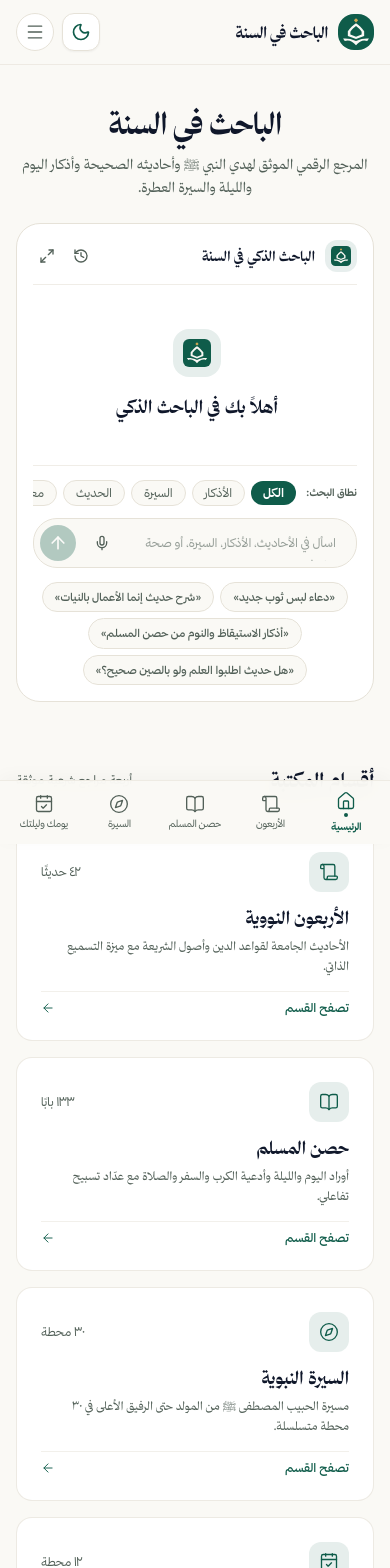
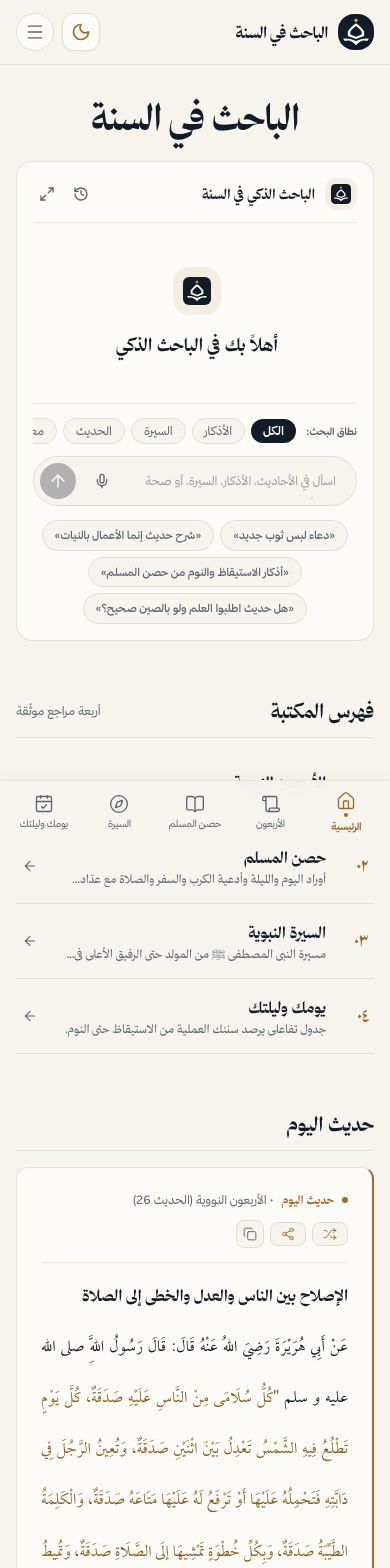
Before and after one commit to a0hv/Sunnah, a Next.js app: page / in a window 390 px wide. Shown: the top 1568 px of the page. Built offline with nearby package versions, Linux system fonts and the light colour scheme.

Commit message:
feat(ui): apply manuscript and lapis palette and editorial table of contents

```diff
--- a/src/app/globals.css
+++ b/src/app/globals.css
@@ -149,23 +149,23 @@
   --font-hadith: 'Lotus Naskh', var(--font-amiri), 'Amiri', serif;
   --font-quran: 'UthmanicHafs', serif;
 
-  --bg-paper: #FAF9F5;
-  --bg-surface: #FFFFFF;
-  --text-charcoal: #1A1F1C;
-  --text-muted: #526058;
-  --color-emerald: #0F5C4A;
-  --color-gold: #A67C2E;
-  --border-subtle: #E6E2D8;
+  --bg-paper: #F7F4EE;
+  --bg-surface: #FDFBF7;
+  --text-charcoal: #121B28;
+  --text-muted: #5B6470;
+  --color-emerald: #9E6B2B;
+  --color-gold: #9E6B2B;
+  --border-subtle: #E3DDD1;
 }
 
 .dark {
-  --bg-paper: #0E1412;
-  --bg-surface: #151E1B;
-  --text-charcoal: #EAECE9;
-  --text-muted: #94A39D;
-  --color-emerald: #34A88B;
-  --color-gold: #D4AF63;
-  --border-subtle: #23302B;
+  --bg-paper: #0F141B;
+  --bg-surface: #161D27;
+  --text-charcoal: #EAE6DF;
+  --text-muted: #9AA3B0;
+  --color-emerald: #D4A359;
+  --color-gold: #D4A359;
+  --border-subtle: #242E3C;
 }
 
 @layer base {
@@ -233,18 +233,18 @@
 }
 
 ::-webkit-scrollbar-thumb {
-  background: rgba(82, 96, 88, 0.25);
+  background: rgba(91, 100, 112, 0.25);
   border-radius: 4px;
 }
 
 ::-webkit-scrollbar-thumb:hover {
-  background: rgba(82, 96, 88, 0.45);
+  background: rgba(91, 100, 112, 0.45);
 }
 
 .dark ::-webkit-scrollbar-thumb {
-  background: rgba(148, 163, 157, 0.25);
+  background: rgba(154, 163, 176, 0.25);
 }
 
 .dark ::-webkit-scrollbar-thumb:hover {
-  background: rgba(148, 163, 157, 0.45);
+  background: rgba(154, 163, 176, 0.45);
 }
--- a/src/app/page.tsx
+++ b/src/app/page.tsx
@@ -1,13 +1,7 @@
 import React from 'react';
 import Link from 'next/link';
 import type { Metadata } from 'next';
-import {
-  Scroll,
-  BookOpen,
-  Compass,
-  CalendarCheck,
-  ArrowLeft,
-} from 'lucide-react';
+import { ArrowLeft } from 'lucide-react';
 import { HadithOfTheDay } from '@/components/HadithOfTheDay';
 import { SunnahAssistant } from '@/components/SunnahAssistant';
 
@@ -17,109 +11,100 @@ export const metadata: Metadata = {
     'الباحث في السنة — المرجع الرقمي الموثق لهدي وكلام سيد المرسلين ﷺ: الأحاديث الصحيحة وشروحها، السيرة النبوية، حصن المسلم، الأربعون النووية، ومتتبع سنن اليوم والليلة.',
 };
 
-const LIBRARY_SECTIONS = [
+const SECTIONS = [
   {
+    num: '٠١',
+    title: 'الأربعون النووية',
+    desc: 'الأحاديث الجامعة لقواعد الدين وأصول الشريعة مع التسميع الذاتي.',
+    count: '٤٢ حديثًا',
     href: '/nawawi40',
-    title: 'الأربعون النووية',
-    desc: 'الأحاديث الجامعة لقواعد الدين وأصول الشريعة مع ميزة التسميع الذاتي.',
-    count: '٤٢ حديثًا',
-    icon: Scroll,
   },
   {
+    num: '٠٢',
+    title: 'حصن المسلم',
+    desc: 'أوراد اليوم والليلة وأدعية الكرب والسفر والصلاة مع عدّاد التسبيح.',
+    count: '١٣٣ بابًا',
     href: '/adhkar',
-    title: 'حصن المسلم',
-    desc: 'أوراد اليوم والليلة وأدعية الكرب والسفر والصلاة مع عدّاد تسبيح تفاعلي.',
-    count: '١٣٣ بابًا',
-    icon: BookOpen,
   },
   {
+    num: '٠٣',
+    title: 'السيرة النبوية',
+    desc: 'مسيرة النبي المصطفى ﷺ من المولد حتى الرفيق الأعلى في محطات متسلسلة.',
+    count: '٣٠ محطة',
     href: '/seerah',
-    title: 'السيرة النبوية',
-    desc: 'مسيرة الحبيب المصطفى ﷺ من المولد حتى الرفيق الأعلى في ٣٠ محطة متسلسلة.',
-    count: '٣٠ محطة',
-    icon: Compass,
   },
   {
+    num: '٠٤',
+    title: 'يومك وليلتك',
+    desc: 'جدول تفاعلي يرصد سننك العملية من الاستيقاظ حتى النوم.',
+    count: '١٢ محطة',
     href: '/daily-tracker',
-    title: 'يومك وليلتك',
-    desc: 'جدول تفاعلي يرصد سننك العملية من الاستيقاظ حتى النوم مع حفظ محلي.',
-    count: '١٢ محطة',
-    icon: CalendarCheck,
   },
 ];
 
 export default function HomePage() {
   return (
-    <div className="max-w-4xl mx-auto px-4 sm:px-6 space-y-16 py-10 md:py-14 text-start">
-      {/* 1. الهيرو + الباحث الذكي (محور الصفحة الرئيسي) */}
-      <section className="text-center space-y-6 sm:space-y-8">
-        <div className="space-y-3">
-          <h1 className="text-3xl sm:text-5xl md:text-6xl font-bold font-display text-slate-900 dark:text-white tracking-tight">
+    <div className="max-w-3xl mx-auto px-4 sm:px-6 space-y-14 py-8 md:py-14 text-start">
+      {/* 1. الباحث في السنة (المحور التحريري الرئيسي) */}
+      <section className="text-center space-y-6">
+        <h1 className="text-4xl sm:text-5xl md:text-6xl font-bold font-display text-charcoal-light dark:text-charcoal-dark tracking-tight">
           الباحث في السنة
         </h1>
-          <p className="text-sm sm:text-base text-muted-light dark:text-muted-dark max-w-xl mx-auto leading-relaxed font-text">
-            المرجع الرقمي الموثق لهدي النبي ﷺ وأحاديثه الصحيحة وأذكار اليوم والليلة والسيرة العطرة.
-          </p>
-        </div>
 
-        {/* واجهة المساعد الذكي التحريرية */}
+        {/* واجهة المساعد الذكي */}
         <SunnahAssistant />
       </section>
 
-      {/* 2. شبكة الأقسام المتماثلة 2×2 */}
-      <section className="space-y-5">
-        <div className="flex items-center justify-between border-b border-subtle-light/60 dark:border-subtle-dark/60 pb-3">
-          <h2 className="text-xl sm:text-2xl font-bold font-display text-slate-900 dark:text-white">
-            أقسام المكتبة
+      {/* 2. فهرس المكتبة المرقّم */}
+      <section className="space-y-4">
+        <div className="flex items-center justify-between pb-3 border-b border-subtle-light/80 dark:border-subtle-dark/80">
+          <h2 className="text-xl sm:text-2xl font-bold font-display text-charcoal-light dark:text-charcoal-dark">
+            فهرس المكتبة
           </h2>
           <span className="text-xs text-muted-light dark:text-muted-dark">
-            أربعة مراجع شرعية موثقة
+            أربعة مراجع موثّقة
           </span>
         </div>
 
-        <div className="grid grid-cols-1 md:grid-cols-2 gap-4">
-          {LIBRARY_SECTIONS.map((sec) => {
-            const Icon = sec.icon;
-            return (
+        <div className="divide-y divide-subtle-light/80 dark:divide-subtle-dark/80 border-b border-subtle-light/80 dark:border-subtle-dark/80">
+          {SECTIONS.map((sec) => (
             <Link
               key={sec.href}
               href={sec.href}
-                className="group p-6 rounded-2xl bg-surface-light dark:bg-surface-dark border border-subtle-light/70 dark:border-subtle-dark/70 hover:border-emerald-brand/50 dark:hover:border-emerald-brand-dark/50 transition-colors duration-200 flex flex-col justify-between space-y-4 shadow-2xs"
+              className="group flex items-center justify-between py-4 sm:py-5 px-1.5 transition-colors hover:bg-black/[0.015] dark:hover:bg-white/[0.015]"
             >
-                <div className="space-y-3">
-                  <div className="flex items-center justify-between">
-                    <div className="w-10 h-10 rounded-xl bg-emerald-brand/10 dark:bg-emerald-brand-dark/15 text-emerald-brand dark:text-emerald-brand-dark flex items-center justify-center">
-                      <Icon className="w-5 h-5" strokeWidth={1.6} />
-                    </div>
-                    <span className="text-xs text-muted-light dark:text-muted-dark font-sans">
-                      {sec.count}
+              <div className="flex items-center gap-3.5 sm:gap-5 min-w-0">
+                <span className="font-display text-base sm:text-lg font-bold text-[#9E6B2B] dark:text-[#D4A359] tabular-nums select-none shrink-0 w-7 sm:w-8">
+                  {sec.num}
                 </span>
-                  </div>
-
-                  <div>
-                    <h3 className="font-display font-bold text-lg text-slate-900 dark:text-white group-hover:text-emerald-brand dark:group-hover:text-emerald-brand-dark transition-colors duration-200">
+                <div className="min-w-0">
+                  <h3 className="font-display font-bold text-base sm:text-lg text-charcoal-light dark:text-charcoal-dark group-hover:text-[#9E6B2B] dark:group-hover:text-[#D4A359] transition-colors truncate">
                     {sec.title}
                   </h3>
-                    <p className="text-xs text-muted-light dark:text-muted-dark leading-relaxed font-text mt-1">
+                  <p className="text-xs sm:text-sm text-muted-light dark:text-muted-dark font-text mt-0.5 line-clamp-1">
                     {sec.desc}
                   </p>
                 </div>
               </div>
 
-                <div className="pt-2 border-t border-subtle-light/50 dark:border-subtle-dark/50 flex items-center justify-between text-xs font-medium text-emerald-brand dark:text-emerald-brand-dark">
-                  <span>تصفح القسم</span>
-                  <ArrowLeft className="w-3.5 h-3.5 group-hover:-translate-x-1 transition-transform" strokeWidth={1.6} />
+              <div className="flex items-center gap-3 shrink-0 ms-4">
+                <span className="text-xs text-muted-light dark:text-muted-dark font-sans hidden sm:inline">
+                  {sec.count}
+                </span>
+                <ArrowLeft
+                  className="w-4 h-4 text-muted-light group-hover:text-[#9E6B2B] dark:group-hover:text-[#D4A359] group-hover:-translate-x-1 transition-all"
+                  strokeWidth={1.6}
+                />
               </div>
             </Link>
-            );
-          })}
+          ))}
         </div>
       </section>
 
-      {/* 3. بطاقة حديث اليوم */}
-      <section className="space-y-5">
-        <div className="border-b border-subtle-light/60 dark:border-subtle-dark/60 pb-3">
-          <h2 className="text-xl sm:text-2xl font-bold font-display text-slate-900 dark:text-white">
+      {/* 3. قراءة حديث اليوم */}
+      <section className="space-y-4">
+        <div className="flex items-center justify-between pb-3 border-b border-subtle-light/80 dark:border-subtle-dark/80">
+          <h2 className="text-xl sm:text-2xl font-bold font-display text-charcoal-light dark:text-charcoal-dark">
             حديث اليوم
           </h2>
         </div>
--- a/src/components/BrandLogo.tsx
+++ b/src/components/BrandLogo.tsx
@@ -16,15 +16,15 @@ export function BrandLogoIcon({ className = 'w-9 h-9' }: { className?: string })
       className={`shrink-0 ${className}`}
       aria-hidden="true"
     >
-      {/* Rounded emerald container */}
-      <rect width="64" height="64" rx="14" fill="#0F5C4A" />
+      {/* Rounded inky navy container */}
+      <rect width="64" height="64" rx="14" fill="#121B28" />
 
-      {/* Golden focal diamond above the arch apex */}
-      <polygon points="32,7.5 35.8,11.3 32,15.1 28.2,11.3" fill="#D4A853" />
+      {/* Copper focal diamond above the arch apex */}
+      <polygon points="32,7.5 35.8,11.3 32,15.1 28.2,11.3" fill="#D4A359" />
 
-      {/* Pointed Islamic Mihrab Arch (Unified Solid Ring) */}
+      {/* Pointed Islamic Mihrab Arch (Unified Solid Ring) in Ivory */}
       <path
-        fill="#FAF8F4"
+        fill="#F7F4EE"
         fillRule="evenodd"
         d="M 32,16.5
            C 27.2,19.2 22,24.8 17.5,30.5
@@ -42,9 +42,9 @@ export function BrandLogoIcon({ className = 'w-9 h-9' }: { className?: string })
            C 24.5,27.8 28.5,23.8 32,21.5 Z"
       />
 
-      {/* Open Book Base */}
+      {/* Open Book Base in Ivory */}
       <path
-        fill="#FAF8F4"
+        fill="#F7F4EE"
         d="M 32,48
            C 24,44 16,43 9,43.5
            L 12,48
--- a/src/components/HadithOfTheDay.tsx
+++ b/src/components/HadithOfTheDay.tsx
@@ -82,12 +82,12 @@ export function HadithOfTheDay() {
   if (!currentHadith) return null;
 
   return (
-    <div className="rounded-2xl bg-surface-light dark:bg-surface-dark border border-subtle-light/70 dark:border-subtle-dark/70 border-s-2 border-s-emerald-brand dark:border-s-emerald-brand-dark p-6 sm:p-8 space-y-5 text-start shadow-2xs">
+    <div className="rounded-xl bg-surface-light dark:bg-surface-dark border border-subtle-light/80 dark:border-subtle-dark/80 border-s-2 border-s-[#9E6B2B] dark:border-s-[#D4A359] p-6 sm:p-7 space-y-5 text-start shadow-none">
       {/* الرأس التحريري والأزرار */}
-      <div className="flex flex-wrap items-center justify-between gap-3 border-b border-subtle-light/50 dark:border-subtle-dark/50 pb-3.5">
+      <div className="flex flex-wrap items-center justify-between gap-3 border-b border-subtle-light/60 dark:border-subtle-dark/60 pb-3.5">
         <div className="flex items-center gap-2">
-          <span className="w-1.5 h-1.5 rounded-full bg-emerald-brand dark:bg-emerald-brand-dark shrink-0" />
-          <span className="text-xs font-semibold text-emerald-brand dark:text-emerald-brand-dark font-display">
+          <span className="w-1.5 h-1.5 rounded-full bg-[#9E6B2B] dark:bg-[#D4A359] shrink-0" />
+          <span className="text-xs font-semibold text-[#9E6B2B] dark:text-[#D4A359] font-display">
             حديث اليوم
           </span>
           <span className="text-xs text-muted-light dark:text-muted-dark">
@@ -101,9 +101,9 @@ export function HadithOfTheDay() {
             type="button"
             onClick={handleShuffle}
             title="حديث آخر عشوائيًا"
-            className="inline-flex items-center gap-1.5 px-2.5 py-1 rounded-lg border border-subtle-light dark:border-subtle-dark bg-paper-light dark:bg-paper-dark text-xs text-muted-light dark:text-muted-dark hover:text-charcoal-light dark:hover:text-charcoal-dark hover:border-emerald-brand/40 transition-colors duration-200"
+            className="inline-flex items-center gap-1.5 px-2.5 py-1 rounded-lg border border-subtle-light dark:border-subtle-dark bg-paper-light dark:bg-paper-dark text-xs text-muted-light dark:text-muted-dark hover:text-charcoal-light dark:hover:text-charcoal-dark hover:border-[#9E6B2B]/40 transition-colors duration-200"
           >
-            <Shuffle className="w-3.5 h-3.5 text-emerald-brand" strokeWidth={1.6} />
+            <Shuffle className="w-3.5 h-3.5 text-[#9E6B2B] dark:text-[#D4A359]" strokeWidth={1.6} />
             <span className="hidden sm:inline">حديث آخر</span>
           </button>
 
@@ -111,9 +111,9 @@ export function HadithOfTheDay() {
             type="button"
             onClick={handleOpenShare}
             title="مشاركة الحديث كبطاقة"
-            className="inline-flex items-center gap-1.5 px-2.5 py-1 rounded-lg border border-subtle-light dark:border-subtle-dark bg-paper-light dark:bg-paper-dark text-xs text-muted-light dark:text-muted-dark hover:text-charcoal-light dark:hover:text-charcoal-dark hover:border-emerald-brand/40 transition-colors duration-200"
+            className="inline-flex items-center gap-1.5 px-2.5 py-1 rounded-lg border border-subtle-light dark:border-subtle-dark bg-paper-light dark:bg-paper-dark text-xs text-muted-light dark:text-muted-dark hover:text-charcoal-light dark:hover:text-charcoal-dark hover:border-[#9E6B2B]/40 transition-colors duration-200"
           >
-            <Share2 className="w-3.5 h-3.5 text-emerald-brand" strokeWidth={1.6} />
+            <Share2 className="w-3.5 h-3.5 text-[#9E6B2B] dark:text-[#D4A359]" strokeWidth={1.6} />
             <span className="hidden sm:inline">بطاقة مشاركة</span>
           </button>
 
@@ -121,7 +121,7 @@ export function HadithOfTheDay() {
             type="button"
             onClick={handleCopy}
             title="نسخ نص الحديث"
-            className="p-1.5 rounded-lg border border-subtle-light dark:border-subtle-dark bg-paper-light dark:bg-paper-dark text-xs text-muted-light dark:text-muted-dark hover:text-charcoal-light dark:hover:text-charcoal-dark hover:border-emerald-brand/40 transition-colors duration-200"
+            className="p-1.5 rounded-lg border border-subtle-light dark:border-subtle-dark bg-paper-light dark:bg-paper-dark text-xs text-muted-light dark:text-muted-dark hover:text-charcoal-light dark:hover:text-charcoal-dark hover:border-[#9E6B2B]/40 transition-colors duration-200"
           >
             {copied ? (
               <Check className="w-3.5 h-3.5 text-emerald-600 dark:text-emerald-400" strokeWidth={1.6} />
@@ -134,7 +134,7 @@ export function HadithOfTheDay() {
 
       {/* عنوان الحديث ومتنه بخط لوتس التحريري */}
       <div className="space-y-3">
-        <h3 className="font-display font-semibold text-base sm:text-lg text-slate-900 dark:text-white">
+        <h3 className="font-display font-semibold text-base sm:text-lg text-charcoal-light dark:text-charcoal-dark">
           {currentHadith.title}
         </h3>
         <div className="py-1">
--- a/src/components/SunnahAssistant.tsx
+++ b/src/components/SunnahAssistant.tsx
@@ -623,8 +623,8 @@ export function SunnahAssistant({ compact = false, onClose }: SunnahAssistantPro
   const containerClasses = isFullscreen
     ? 'fixed inset-0 z-50 bg-paper-light dark:bg-paper-dark p-4 sm:p-6 md:p-8 flex flex-col justify-between w-full h-screen overflow-hidden'
     : compact
-    ? 'relative h-full max-h-[85vh] p-4 sm:p-5 rounded-3xl border border-subtle-light dark:border-subtle-dark bg-surface-light dark:bg-surface-dark shadow-xs flex flex-col justify-between overflow-hidden transition-all text-start w-full max-w-full'
-    : 'relative p-4 sm:p-8 max-w-3xl mx-auto rounded-3xl border border-subtle-light dark:border-subtle-dark bg-surface-light dark:bg-surface-dark shadow-xs flex flex-col justify-between overflow-hidden transition-all text-start w-full max-w-full';
+    ? 'relative h-full max-h-[85vh] p-4 sm:p-5 rounded-2xl border border-subtle-light/80 dark:border-subtle-dark/80 bg-surface-light dark:bg-surface-dark shadow-none flex flex-col justify-between overflow-hidden transition-all text-start w-full max-w-full'
+    : 'relative p-4 sm:p-6 max-w-3xl mx-auto rounded-2xl border border-subtle-light/80 dark:border-subtle-dark/80 bg-surface-light dark:bg-surface-dark shadow-none flex flex-col justify-between overflow-hidden transition-all text-start w-full max-w-full';
 
   return (
     <div className={containerClasses}>
@@ -720,7 +720,7 @@ export function SunnahAssistant({ compact = false, onClose }: SunnahAssistantPro
             <BrandLogoIcon className="w-5 h-5" />
           </div>
           <div>
-            <h3 className="font-display font-bold text-sm sm:text-base text-slate-900 dark:text-white">
+            <h3 className="font-display font-bold text-sm sm:text-base text-charcoal-light dark:text-charcoal-dark">
               الباحث الذكي في السنة
             </h3>
           </div>
@@ -794,7 +794,7 @@ export function SunnahAssistant({ compact = false, onClose }: SunnahAssistantPro
             </div>
 
             <div className="max-w-md mx-auto px-3">
-              <h4 className="font-display font-bold text-lg sm:text-xl text-slate-900 dark:text-white">
+              <h4 className="font-display font-bold text-lg sm:text-xl text-charcoal-light dark:text-charcoal-dark">
                 أهلاً بك في الباحث الذكي
               </h4>
             </div>
@@ -808,7 +808,7 @@ export function SunnahAssistant({ compact = false, onClose }: SunnahAssistantPro
                   {isUser ? (
                     // فقاعة رسالة المستخدم (Soft Bubble)
                     <div className="flex justify-end">
-                      <div className="bg-emerald-brand text-white dark:bg-emerald-brand-dark dark:text-slate-950 px-4 py-2.5 rounded-2xl rounded-be-xs text-sm sm:text-base font-text max-w-[85%] sm:max-w-[75%] shadow-2xs break-words leading-relaxed">
+                      <div className="bg-[#121B28] text-[#F7F4EE] dark:bg-[#D4A359] dark:text-[#0F141B] px-4 py-2.5 rounded-2xl rounded-be-xs text-sm sm:text-base font-text max-w-[85%] sm:max-w-[75%] shadow-none break-words leading-relaxed">
                         {m.content}
                       </div>
                     </div>
@@ -834,10 +834,10 @@ export function SunnahAssistant({ compact = false, onClose }: SunnahAssistantPro
                                 <Link
                                   key={sIdx}
                                   href={s.url}
-                                  className="inline-flex items-center gap-1.5 px-3 py-1.5 rounded-xl bg-paper-light dark:bg-paper-dark border border-subtle-light dark:border-subtle-dark hover:border-emerald-brand/50 text-xs transition-colors group text-start shadow-2xs"
+                                  className="inline-flex items-center gap-1.5 px-3 py-1.5 rounded-xl bg-paper-light dark:bg-paper-dark border border-subtle-light dark:border-subtle-dark hover:border-emerald-brand/50 text-xs transition-colors group text-start shadow-none"
                                 >
                                   <span className="shrink-0">{getSourceIcon(s.type)}</span>
-                                  <span className="font-semibold text-slate-900 dark:text-white group-hover:text-emerald-brand transition-colors">
+                                  <span className="font-semibold text-charcoal-light dark:text-charcoal-dark group-hover:text-emerald-brand transition-colors">
                                     {s.title}
                                   </span>
                                   <span className="text-[10px] text-muted-light dark:text-muted-dark">
@@ -862,7 +862,7 @@ export function SunnahAssistant({ compact = false, onClose }: SunnahAssistantPro
                                   href={ext.url}
                                   target="_blank"
                                   rel="noopener noreferrer"
-                                  className="inline-flex items-center gap-1.5 px-2.5 py-1 rounded-xl bg-surface-light dark:bg-surface-dark border border-subtle-light dark:border-subtle-dark hover:border-emerald-brand/50 text-[11px] text-slate-800 dark:text-slate-200 transition-colors shadow-2xs group"
+                                  className="inline-flex items-center gap-1.5 px-2.5 py-1 rounded-xl bg-surface-light dark:bg-surface-dark border border-subtle-light dark:border-subtle-dark hover:border-emerald-brand/50 text-[11px] text-charcoal-light dark:text-charcoal-dark transition-colors shadow-none group"
                                 >
                                   <span className="font-semibold group-hover:text-emerald-brand transition-colors">
                                     {ext.name}
@@ -944,7 +944,7 @@ export function SunnahAssistant({ compact = false, onClose }: SunnahAssistantPro
               onClick={() => setSelectedMode(mode.id)}
               className={`px-3 py-1 rounded-full text-xs transition-all shrink-0 font-sans ${
                 selectedMode === mode.id
-                  ? 'bg-emerald-brand text-white shadow-2xs font-semibold'
+                  ? 'bg-[#121B28] dark:bg-[#D4A359] text-[#F7F4EE] dark:text-[#0F141B] shadow-none font-semibold'
                   : 'bg-paper-light dark:bg-paper-dark text-muted-light dark:text-muted-dark hover:text-charcoal-light border border-subtle-light dark:border-subtle-dark'
               }`}
             >
@@ -953,13 +953,13 @@ export function SunnahAssistant({ compact = false, onClose }: SunnahAssistantPro
           ))}
         </div>
 
-        {/* حقل الإدخال الكبسولي */}
+        {/* حقل الإدخال الكبسولي المسطح */}
         <form
           onSubmit={(e) => {
             e.preventDefault();
             handleSend();
           }}
-          className="relative flex items-end gap-2 p-1.5 sm:p-2 rounded-3xl bg-paper-light dark:bg-paper-dark border border-subtle-light dark:border-subtle-dark focus-within:ring-2 focus-within:ring-emerald-brand/30 shadow-xs transition-all w-full"
+          className="relative flex items-center gap-2 p-1.5 sm:p-2 rounded-full bg-paper-light dark:bg-paper-dark border border-subtle-light dark:border-subtle-dark focus-within:border-[#9E6B2B] dark:focus-within:border-[#D4A359] focus-within:ring-1 focus-within:ring-[#9E6B2B]/20 dark:focus-within:ring-[#D4A359]/20 shadow-none transition-all w-full"
         >
           <textarea
             ref={textareaRef}
@@ -976,7 +976,7 @@ export function SunnahAssistant({ compact = false, onClose }: SunnahAssistantPro
                 : 'اسأل في الأحاديث، الأذكار، السيرة، أو صحة حديث...'
             }
             disabled={isLoading}
-            className="flex-1 py-2 ps-3.5 pe-2 bg-transparent text-xs sm:text-sm md:text-base text-slate-900 dark:text-white placeholder:text-muted-light/60 dark:placeholder:text-muted-dark/60 focus:outline-hidden font-sans resize-none max-h-36 leading-relaxed"
+            className="flex-1 py-2 ps-3.5 pe-2 bg-transparent text-xs sm:text-sm md:text-base text-charcoal-light dark:text-charcoal-dark placeholder:text-muted-light/60 dark:placeholder:text-muted-dark/60 focus:outline-hidden font-sans resize-none max-h-36 leading-relaxed"
           />
 
           {/* زر الميكروفون الصوتي باللغة العربية */}
@@ -999,11 +999,11 @@ export function SunnahAssistant({ compact = false, onClose }: SunnahAssistantPro
             </button>
           )}
 
-          {/* زر الإرسال */}
+          {/* زر الإرسال الدائري الكحلي/النحاسي */}
           <button
             type="submit"
             disabled={!input.trim() || isLoading}
-            className="w-9 h-9 sm:w-10 sm:h-10 rounded-full bg-emerald-brand text-white flex items-center justify-center shrink-0 hover:bg-emerald-brand/90 transition-colors disabled:opacity-30 disabled:pointer-events-none shadow-xs"
+            className="w-9 h-9 sm:w-10 sm:h-10 rounded-full bg-[#121B28] dark:bg-[#D4A359] text-[#F7F4EE] dark:text-[#0F141B] flex items-center justify-center shrink-0 hover:opacity-90 transition-opacity disabled:opacity-30 disabled:pointer-events-none shadow-none"
             title="إرسال (Enter)"
           >
             <ArrowUp className="w-5 h-5" />
--- a/tailwind.config.ts
+++ b/tailwind.config.ts
@@ -19,32 +19,41 @@ const config: Config = {
       },
       colors: {
         paper: {
-          light: '#FAF9F5',
-          dark: '#0E1412',
+          light: '#F7F4EE',
+          dark: '#0F141B',
         },
         surface: {
-          light: '#FFFFFF',
-          dark: '#151E1B',
+          light: '#FDFBF7',
+          dark: '#161D27',
         },
         charcoal: {
-          light: '#1A1F1C',
-          dark: '#EAECE9',
+          light: '#121B28',
+          dark: '#EAE6DF',
         },
         muted: {
-          light: '#526058',
-          dark: '#94A39D',
+          light: '#5B6470',
+          dark: '#9AA3B0',
         },
         emerald: {
-          brand: '#0F5C4A',
-          'brand-dark': '#34A88B',
+          brand: '#9E6B2B',
+          'brand-dark': '#D4A359',
         },
         gold: {
-          accent: '#A67C2E',
-          'accent-dark': '#D4AF63',
+          accent: '#9E6B2B',
+          'accent-dark': '#D4A359',
         },
         subtle: {
-          light: '#E6E2D8',
-          dark: '#23302B',
+          light: '#E3DDD1',
+          dark: '#242E3C',
+        },
+        bronze: {
+          DEFAULT: '#9E6B2B',
+          dark: '#D4A359',
+        },
+        navy: {
+          DEFAULT: '#121B28',
+          dark: '#0F141B',
+          surface: '#161D27',
         },
       },
     },
```
Also changed, not shown: src/components/HadithText.tsx (+4 -4 lines), public/icon.svg (deleted), src/app/icon.svg. Lines whose indentation alone changed are shown as unchanged.
